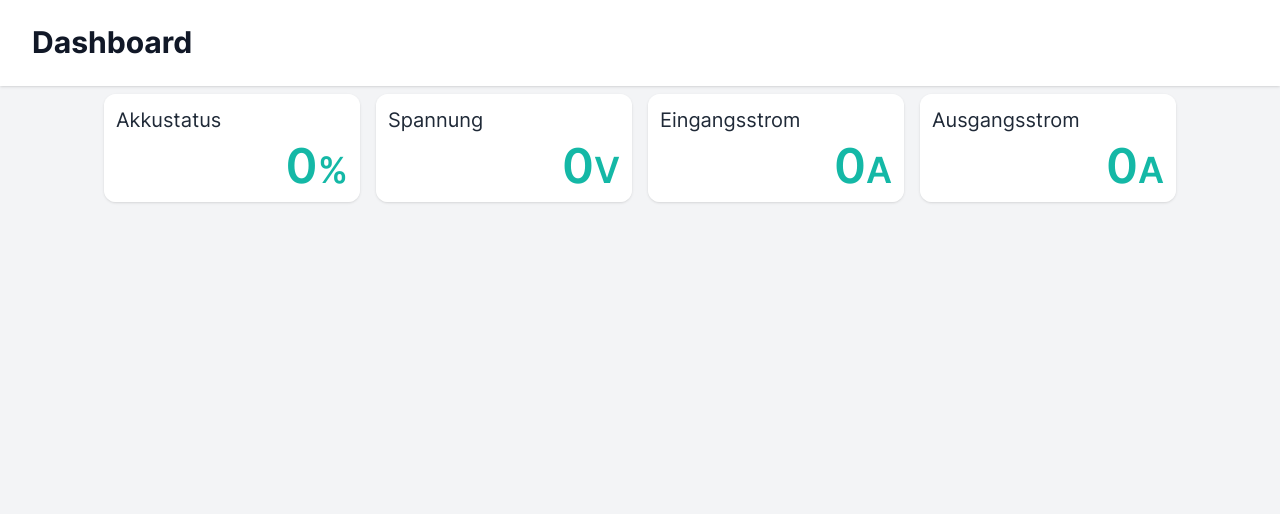
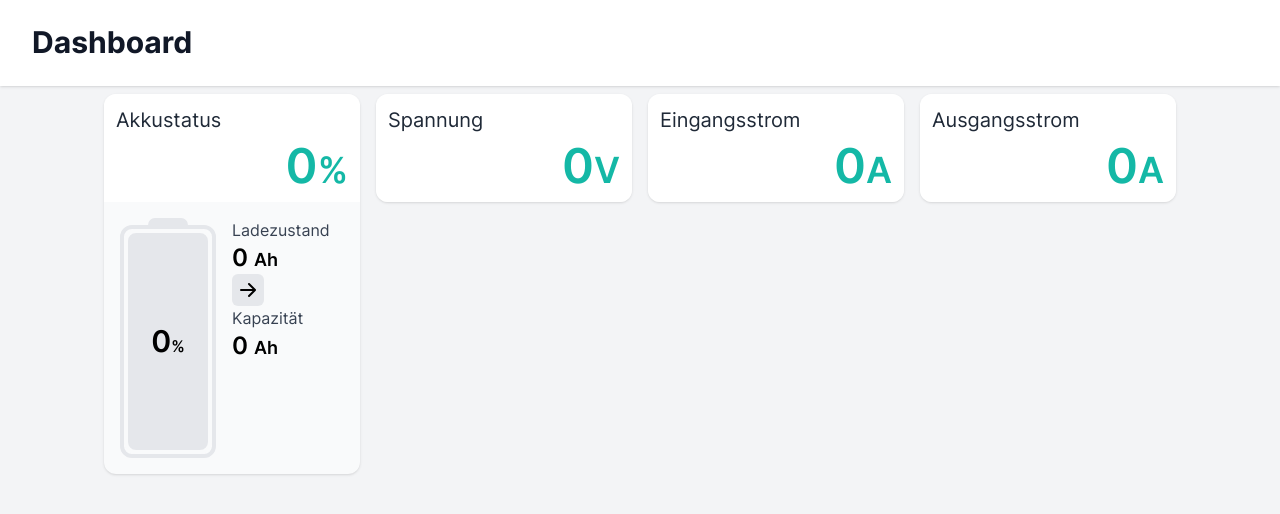
Before and after one commit to Lernni/SolarPanel, a Vue app in the folder src/frontend/: page / in a window 1280 px wide. Shown: the top 514 px of the page. Built offline with nearby package versions, Linux system fonts and the light colour scheme; no server answers; what mathjax-vue3, vue3-apexcharts would draw is missing.

Commit message:
feat: battery card is set to open initially

```diff
--- a/src/frontend/src/components/dashboard/StatsCard.vue
+++ b/src/frontend/src/components/dashboard/StatsCard.vue
@@ -7,6 +7,7 @@ import { useDashboardStore } from '@/stores/dashboard'
 const dashboardStore = useDashboardStore()
 
 const props = defineProps({
+  open: { type: Boolean, default: false },
   id: { type: String, default: 'id' },
   title: { type: String, default: 'Title' },
   unit: { type: String, default: '-' },
@@ -19,7 +20,7 @@ const props = defineProps({
 
 const card = ref()
 const cardHovered = useElementHover(card)
-const detailsOpen = ref(false)
+const detailsOpen = ref(props.open)
 const cardData = dashboardStore.data[props.id]
 
 const detailsHeight = () => {
--- a/src/frontend/src/views/Dashboard.vue
+++ b/src/frontend/src/views/Dashboard.vue
@@ -14,7 +14,7 @@ setInterval(() => {
 
 <template>
   <div class="flex items-start">
-    <StatsCard id="battery" title="Akkustatus" unit="%">
+    <StatsCard id="battery" open title="Akkustatus" unit="%">
       <div class="flex justify-between">
         <Battery :value="dashboardStore.data.battery.value" diff-day="30" />
         <div class="flex flex-col w-28">
```
